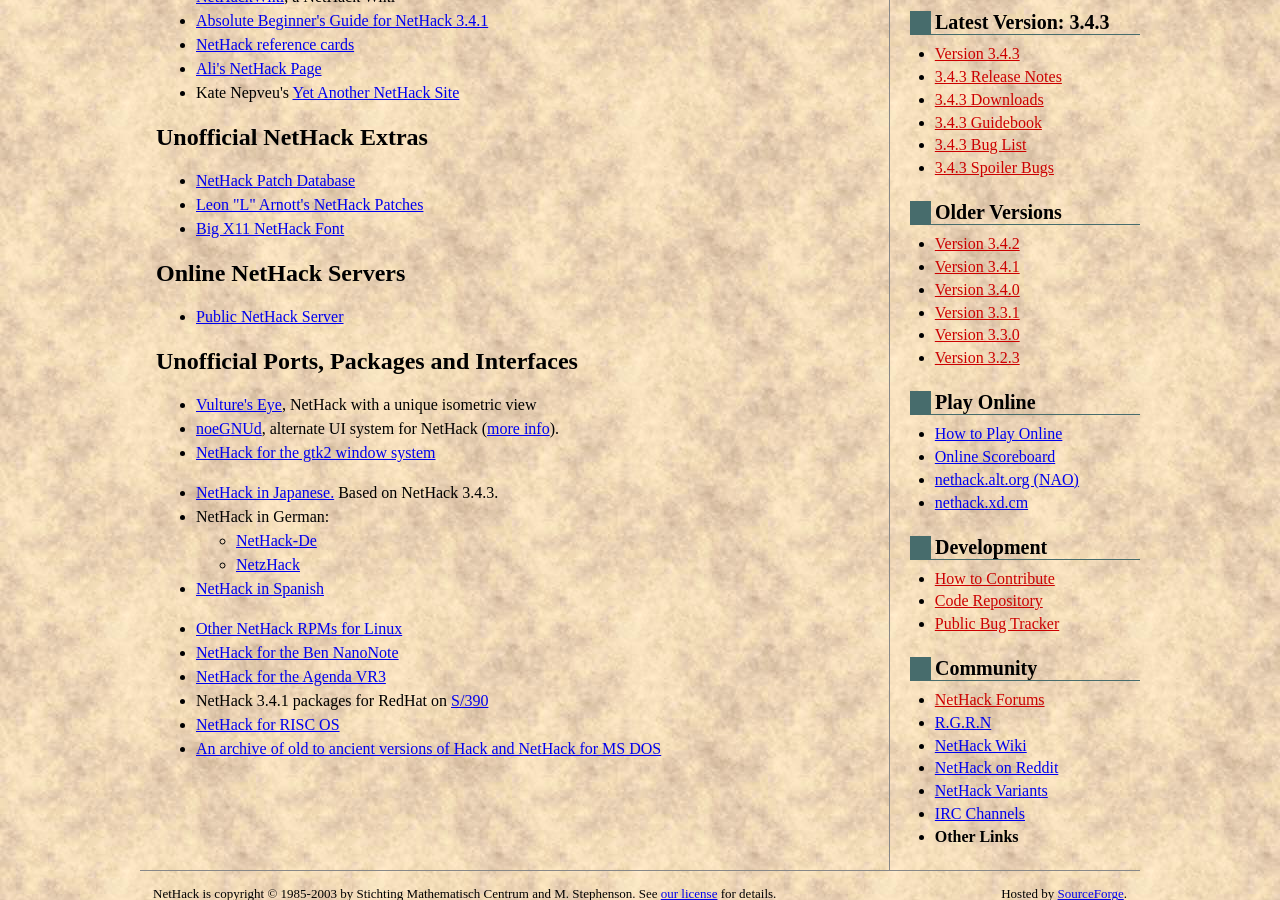
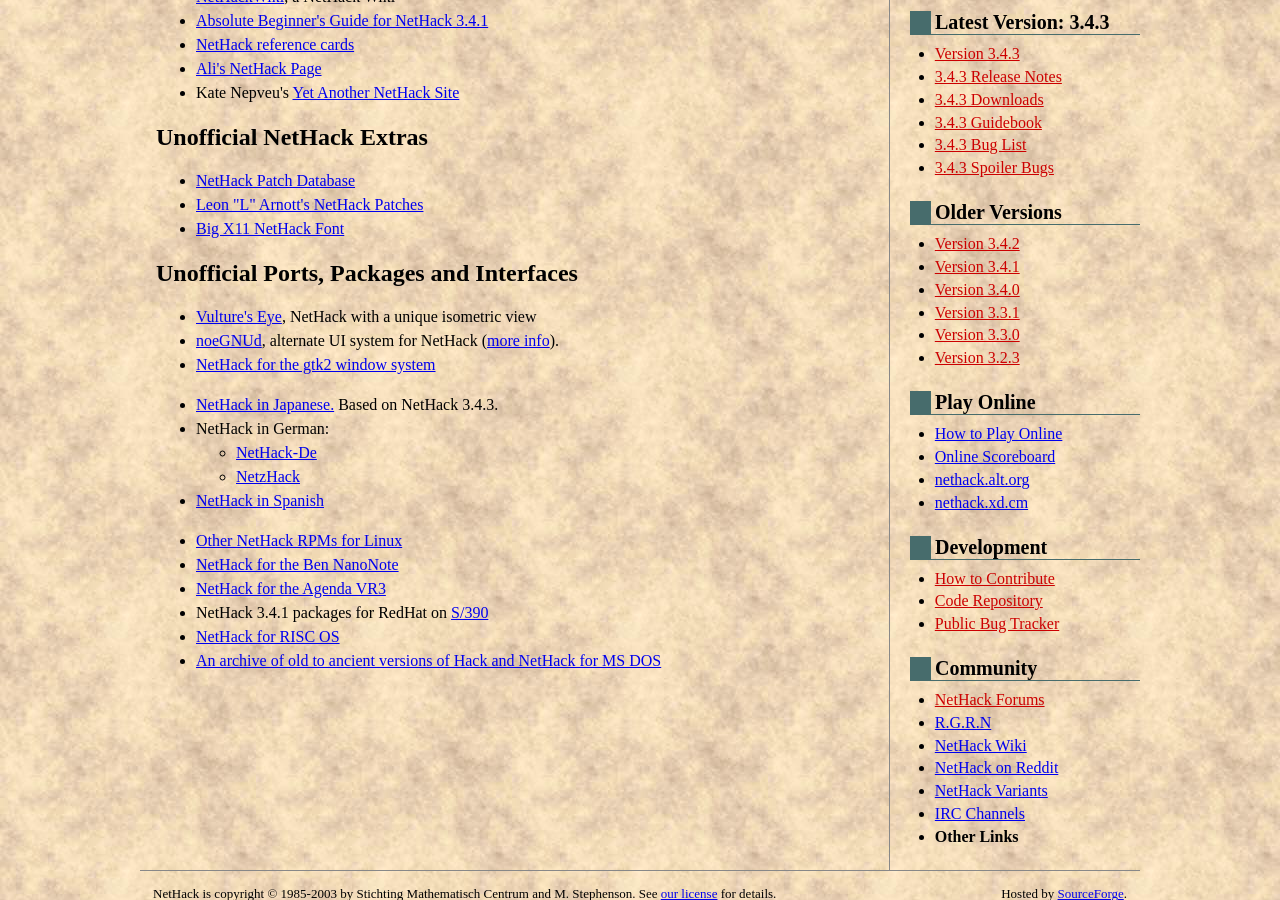
Before and after one commit to tung/nethack-www, a Jekyll site: the page built from links.md, in a window 1280 px wide and 900 px high, scrolled down 642 px. Built offline with Jekyll 4.4.1, drawn with Linux system fonts in a browser that asks for light colours.

Commit message:
Tweak how/where nethack.alt.org is referred to
* Don't include "(NAO)" in the navigation sidebar, for consistency.
* Expand that "NAO" is the common abbreviation for nethack.alt.org in
  How to Play Online.
* Remove NAO from Other Links since it's already linked from the sidebar
  and the How to Play Online page.

```diff
--- a/_includes/nav/play-online.html
+++ b/_includes/nav/play-online.html
@@ -3,7 +3,7 @@
     <ul>
         {% include nav-li.html url='/how-to-play-online.html' %}
         <li><a href="https://voyager.lupomesky.cz/nh/">Online Scoreboard</a></li>
-        <li><a href="http://alt.org/nethack/">nethack.alt.org (NAO)</a></li>
+        <li><a href="http://alt.org/nethack/">nethack.alt.org</a></li>
         <li><a href="https://nethack.xd.cm/">nethack.xd.cm</a></li>
     </ul>
 </div>
--- a/links.md
+++ b/links.md
@@ -37,10 +37,6 @@
 * [NetHack Patch Database](http://bilious.alt.org/)
 * [Leon "L" Arnott's NetHack Patches](http://l.j-factor.com/nethack/)
 * [Big X11 NetHack Font](http://hea-www.harvard.edu/~fine/Fun/nethack.html)
-
-## Online NetHack Servers
-
-* [Public NetHack Server](http://alt.org/nethack/)
 
 ## Unofficial Ports, Packages and Interfaces
 
```
Also changed, not shown: how-to-play-online.md (+1 -1 lines).
